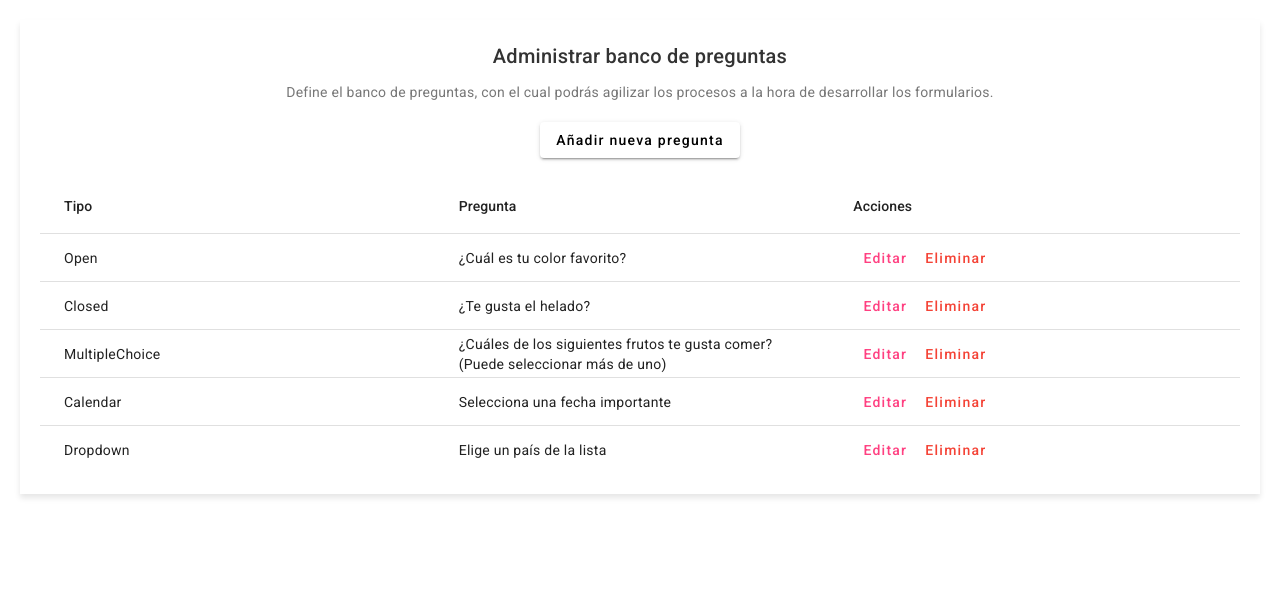
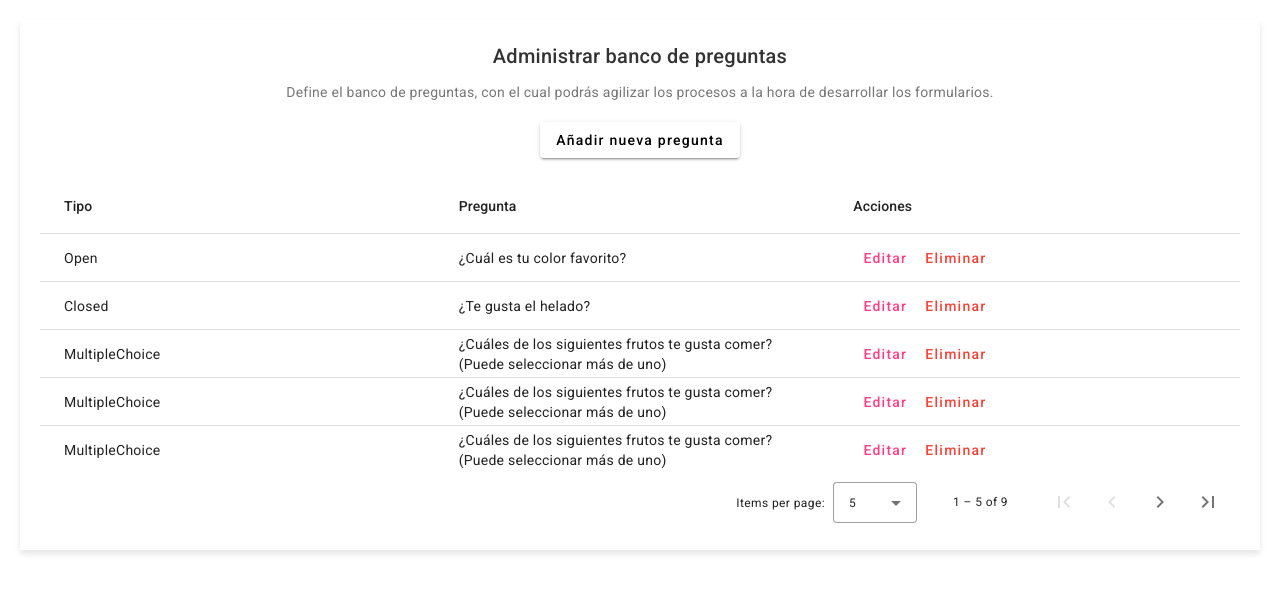
Before and after one commit to heanfig/banco-preguntas, an Angular app: page /questions in a window 1280 px wide. Shown: the top 592 px of the page. Built offline with nearby package versions, Linux system fonts and the light colour scheme.

Commit message:
feat: implement delete question

```diff
--- /dev/null
+++ b/src/app/questions/delete-confirm-dialog/delete-confirm-dialog.component.html
@@ -0,0 +1,11 @@
+<h2>Eliminar</h2>
+<p>
+  ¿Estás seguro que quieres eliminar la pregunta seleccionada? Recuerda que no
+  la podrás recuperar nuevamente.
+</p>
+<div class="actions">
+  <button mat-button mat-dialog-close>No, cancelar</button>
+  <button mat-button color="warn" (click)="confirmDelete()">
+    Sí, eliminar
+  </button>
+</div>
--- /dev/null
+++ b/src/app/questions/delete-confirm-dialog/delete-confirm-dialog.component.ts
@@ -0,0 +1,15 @@
+import { Component } from '@angular/core';
+import { MatDialogRef } from '@angular/material/dialog';
+
+@Component({
+  selector: 'app-delete-confirm-dialog',
+  templateUrl: './delete-confirm-dialog.component.html',
+  styleUrls: ['./delete-confirm-dialog.component.scss'],
+})
+export class DeleteConfirmDialogComponent {
+  constructor(public dialogRef: MatDialogRef<DeleteConfirmDialogComponent>) {}
+
+  confirmDelete(): void {
+    this.dialogRef.close(true);
+  }
+}
--- a/src/app/questions/question-list/question-list.component.html
+++ b/src/app/questions/question-list/question-list.component.html
@@ -8,7 +8,7 @@
   </div>
   <button mat-raised-button class="add-button">Añadir nueva pregunta</button>
   <div class="table-container">
-    <mat-table [dataSource]="questions">
+    <mat-table [dataSource]="dataSource">
       <!-- Columna Tipo -->
       <ng-container matColumnDef="type">
         <mat-header-cell *matHeaderCellDef> Tipo </mat-header-cell>
@@ -26,12 +26,18 @@
         <mat-header-cell *matHeaderCellDef> Acciones </mat-header-cell>
         <mat-cell *matCellDef="let question">
           <button mat-button color="accent">Editar</button>
-          <button mat-button color="warn">Eliminar</button>
+          <button mat-button color="warn" (click)="openDeleteDialog()">
+            Eliminar
+          </button>
         </mat-cell>
       </ng-container>
 
       <mat-header-row *matHeaderRowDef="displayedColumns"></mat-header-row>
       <mat-row *matRowDef="let row; columns: displayedColumns"></mat-row>
     </mat-table>
+    <mat-paginator
+      [pageSizeOptions]="[5, 8, 10, 20]"
+      showFirstLastButtons
+    ></mat-paginator>
   </div>
 </div>
--- a/src/app/questions/question-list/question-list.component.ts
+++ b/src/app/questions/question-list/question-list.component.ts
@@ -1,6 +1,10 @@
-import { Component, OnInit } from '@angular/core';
+import { Component, OnInit, ViewChild } from '@angular/core';
 import { Question } from 'src/app/shared/interfaces/question';
 import { QuestionsService } from '../questions.service';
+import { MatTableDataSource } from '@angular/material/table';
+import { MatPaginator } from '@angular/material/paginator';
+import { MatDialog } from '@angular/material/dialog';
+import { DeleteConfirmDialogComponent } from '../delete-confirm-dialog/delete-confirm-dialog.component';
 
 @Component({
   selector: 'app-question-list',
@@ -9,14 +13,34 @@ import { QuestionsService } from '../questions.service';
 })
 export class QuestionListComponent implements OnInit {
   public questions: Question[] = [];
+  public dataSource = new MatTableDataSource<Question>([]);
+  @ViewChild(MatPaginator) paginator!: MatPaginator;
   displayedColumns = ['type', 'question', 'actions'];
 
-  constructor(private questionService: QuestionsService) {}
+  constructor(
+    private questionService: QuestionsService,
+    public dialog: MatDialog
+  ) {}
 
   ngOnInit(): void {
     this.questionService.getQuestions().subscribe((data) => {
-      console.warn('getQuestions', data);
-      this.questions = data;
+      this.dataSource.data = data;
+      this.dataSource.paginator = this.paginator;
     });
   }
+
+  openDeleteDialog(): void {
+    const dialogRef = this.dialog.open(DeleteConfirmDialogComponent, {
+      width: '300px',
+    });
+
+    dialogRef.afterClosed().subscribe((result) => {
+      if (result) {
+        this.deleteQuestion();
+      }
+    });
+  }
+
+  deleteQuestion(): void {
+  }
 }
--- a/src/assets/data/questions.json
+++ b/src/assets/data/questions.json
@@ -8,6 +8,50 @@
         "type": "Closed",
         "text": "¿Te gusta el helado?",
         "mandatory": true
+    },
+    {
+        "type": "MultipleChoice",
+        "text": "¿Cuáles de los siguientes frutos te gusta comer? (Puede seleccionar más de uno)",
+        "options": [
+            "Manzana",
+            "Plátano",
+            "Cereza",
+            "Pera"
+        ],
+        "mandatory": false
+    },
+    {
+        "type": "MultipleChoice",
+        "text": "¿Cuáles de los siguientes frutos te gusta comer? (Puede seleccionar más de uno)",
+        "options": [
+            "Manzana",
+            "Plátano",
+            "Cereza",
+            "Pera"
+        ],
+        "mandatory": false
+    },
+    {
+        "type": "MultipleChoice",
+        "text": "¿Cuáles de los siguientes frutos te gusta comer? (Puede seleccionar más de uno)",
+        "options": [
+            "Manzana",
+            "Plátano",
+            "Cereza",
+            "Pera"
+        ],
+        "mandatory": false
+    },
+    {
+        "type": "MultipleChoice",
+        "text": "¿Cuáles de los siguientes frutos te gusta comer? (Puede seleccionar más de uno)",
+        "options": [
+            "Manzana",
+            "Plátano",
+            "Cereza",
+            "Pera"
+        ],
+        "mandatory": false
     },
     {
         "type": "MultipleChoice",
```
Also changed, not shown: src/app/questions/questions.module.ts (+6 -1 lines), src/app/questions/delete-confirm-dialog/delete-confirm-dialog.component.scss (added), 1 other file (tests, documents, lock files or other folders).
